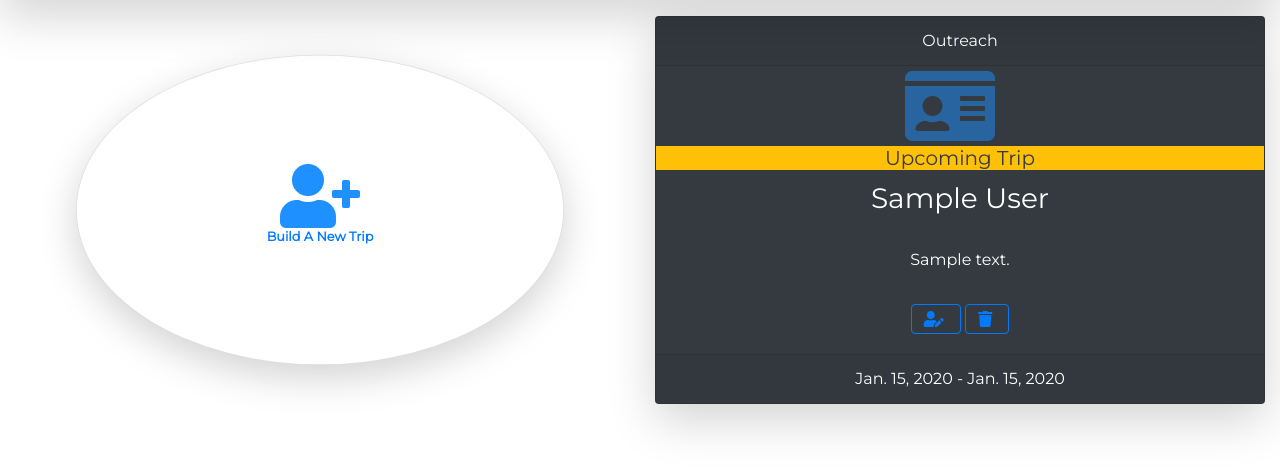
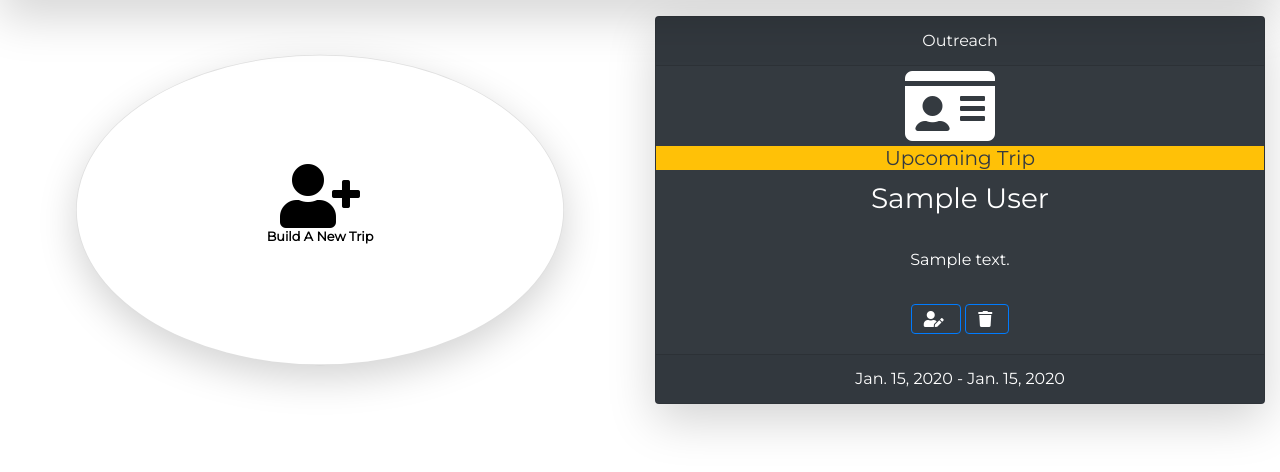
Before and after one commit to asimjb1200/UHA, a Django app: page /trips/view-trips/ in a window 1280 px wide. Shown: the part 56-528 px from the top of the page. Run offline with Django 3.2, Linux system fonts and the light colour scheme; a user stored in the database is signed in; tables that the repository leaves empty hold one stand-in row (values such as "Sample post"); some libraries are stand-ins or nearby versions; some web fonts are replaced.

Commit message:
UI updates

```diff
--- a/inventory_mgmt/inventory/models.py
+++ b/inventory_mgmt/inventory/models.py
@@ -1,6 +1,7 @@
 from django.db import models
 from phonenumber_field.modelfields import PhoneNumberField
-
+import datetime
+from background_task import background
 
 class customer(models.Model):
     first_name = models.CharField(max_length=100, blank=False)
@@ -218,7 +219,7 @@ class trips(models.Model):
     payment_status = models.CharField(max_length=150, choices=choices, null=True)
     trip_start = models.DateField(blank=True, null=True)
     trip_end = models.DateField(blank=True, null=True)
-    van_used = models.ForeignKey(vans, on_delete=models.CASCADE, blank=True)
+    van_used = models.ForeignKey(vans, on_delete=models.CASCADE, blank=True, null=True)
     kayak_used = models.ManyToManyField(kayak, related_name="kayak", blank=True)
     menu = models.ForeignKey(menu, on_delete=models.CASCADE, related_name="trip_menu", null=True, blank=True)
     extra_meals_purchased = models.ManyToManyField(meal, related_name="trip_meals", blank=True)
@@ -228,6 +229,18 @@ class trips(models.Model):
     def __str__(self):
         return self.first_name + ' ' + self.last_name
 
+    @background(schedule=5)
+    def date_check(self):
+        """Will be used as a background task to make sure trips that have ended don't hog van availability."""
+        today = datetime.date.today()
+        name = self.van_used
+        if today > self.trip_start and today > self.trip_end:
+            vans.objects.filter(vanName = name).update(available = True)
+
+    def save(self, *args, **kwargs):
+        super().save(*args, **kwargs)
+        self.date_check(repeat=86400)
+
     def delete(self, *args, **kwargs):
         """When a trip is deleted, mark the van that it used as available."""
 
--- a/inventory_mgmt/inventory/templates/inventory/trip_manager.html
+++ b/inventory_mgmt/inventory/templates/inventory/trip_manager.html
@@ -5,20 +5,22 @@
 <div class="card-deck" style="font-family: Montserrat">
 <div class="card shadow-lg text-center mb-3 rounded-circle" style="min-width: 15rem; transform: scale(0.8, 0.8);">
   <div class="my-auto">
-    <i class="fas fa-user-plus fa-5x" aria-hidden="true" style="color: Dodgerblue;"></i>
-    <p class="card-title"><a href="{% url 'inventory:trip-builder' %}" class="stretched-link"><strong>Build A New Trip</strong></a></p>
+    <i class="fas fa-user-plus fa-5x" aria-hidden="true" style="color: black;"></i>
+    <p class="card-title"><a href="{% url 'inventory:trip-builder' %}" class="stretched-link" style="color: black;"><strong>Build A New Trip</strong></a></p>
   </div>
 </div>
 {% for customer in object_list  %}
     <div class="card shadow-lg mb-3 text-center rounded bg-dark text-white" style="min-width: 15rem; font-family: Montserrat;">
-        <div class="card-header" >{% if customer.trip_end < today %}Trip Concluded {% else %} {{ customer.payment_status }} {% endif %}</div>
+        <div class="card-header" >{% if customer.trip_end < today or customer.trip_end == today %}Trip Concluded {% else %} {{ customer.payment_status }} {% endif %}</div>
         <!--<img class="card-img-top fa fa-address-card fa-5x" src="" alt="Card image">-->
-        <span class="fas fa-id-card fa-5x" style="color: Dodgerblue; opacity: 0.5;">&nbsp;</span>
+        <span class="fas fa-id-card fa-5x" style="color: white;">&nbsp;</span>
             {% if customer.trip_start > today  %}
             <h5 class="card-title bg-warning text-dark">Upcoming Trip</h5>
             {% elif customer.trip_start < today and customer.trip_end > today %}
             <h5 class="card-title bg-success">Trip Ongoing</h5>
             {% elif customer.trip_end < today %}
+            <h5 class="card-title bg-danger">Trip Over</h5>
+            {% elif customer.trip_end == today %}
             <h5 class="card-title bg-danger">Trip Over</h5>
             {% else %}
             <h5 class="card-title bg-warning text-dark">Prospective Client</h5>
@@ -26,9 +28,9 @@
         <h3 class="card-title"><a class="text-white" href="{% url 'inventory:details' customer.id %}">{{ customer.first_name }} {{ customer.last_name }}</a></h3>
         <div class="card-body" style="font-family: Arial;">
             <p class="card-text" style="font-family: Montserrat; height: 40px; overflow: hidden; white-space:nowrap; text-overflow: ellipsis;">{{ customer.comments }}</p>
-            <a class="btn btn-outline-primary fas fa-user-edit" href="{% url 'inventory:update-trip' customer.id %}" role="button">&nbsp;</a>
+            <a class="btn btn-outline-primary fas fa-user-edit" href="{% url 'inventory:update-trip' customer.id %}" role="button" style="color: white;">&nbsp;</a>
             {% if user.is_superuser %}
-            <a class="btn btn-outline-primary fas fa-trash" href="{% url 'inventory:delete-trip' customer.id %}" role="button">&nbsp;</a>
+            <a class="btn btn-outline-primary fas fa-trash" href="{% url 'inventory:delete-trip' customer.id %}" role="button" style="color: white;">&nbsp;</a>
             {% endif %}
         </div>
         <div class="card-footer text-white">
--- a/inventory_mgmt/inventory/views.py
+++ b/inventory_mgmt/inventory/views.py
@@ -1,3 +1,5 @@
+# Designed by Asim J. Brown for use by Alaska Ultimate High Adventure employees.
+# Circa 2019
 from django.views import generic
 from django.shortcuts import render, redirect
 from .models import supplies, van_kit, vans, trips, meal, menu, food, customer, warehouse, trailers, kayak, VanKitMasterlist
@@ -12,6 +14,7 @@ from django.contrib.auth.mixins import LoginRequiredMixin
 import datetime
 from django.contrib.auth.mixins import PermissionRequiredMixin
 from django.contrib import messages
+
 
 @login_required
 def index(request):
--- a/inventory_mgmt/inventory_mgmt/settings.py
+++ b/inventory_mgmt/inventory_mgmt/settings.py
@@ -42,6 +42,7 @@ INSTALLED_APPS = [
     'django_filters',
     'crispy_forms',
     'psycopg2',
+    'background_task',
 ]
 
 CACHES = {
```
Also changed, not shown: inventory_mgmt/inventory/migrations/0002_auto_20190511_1144.py (added).
